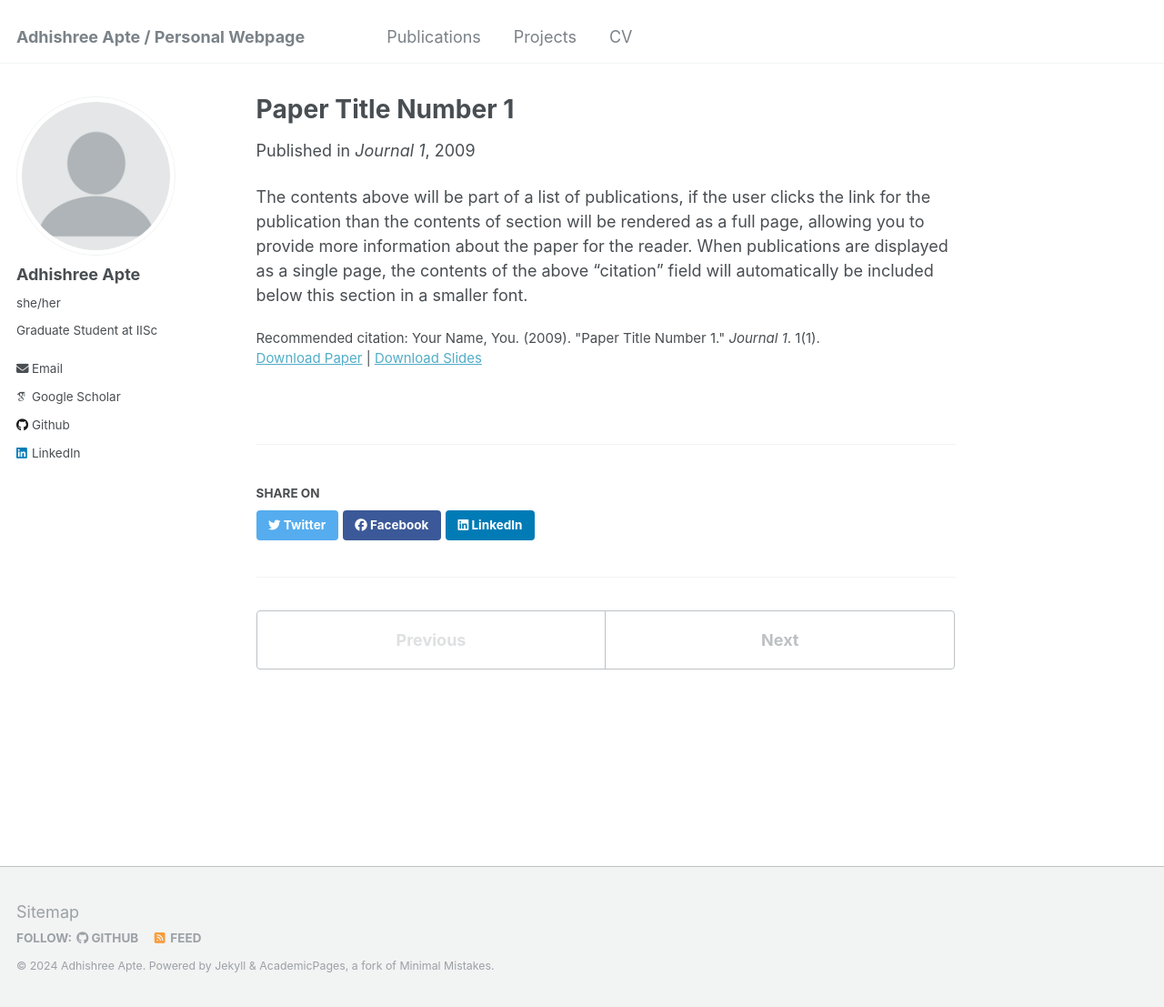
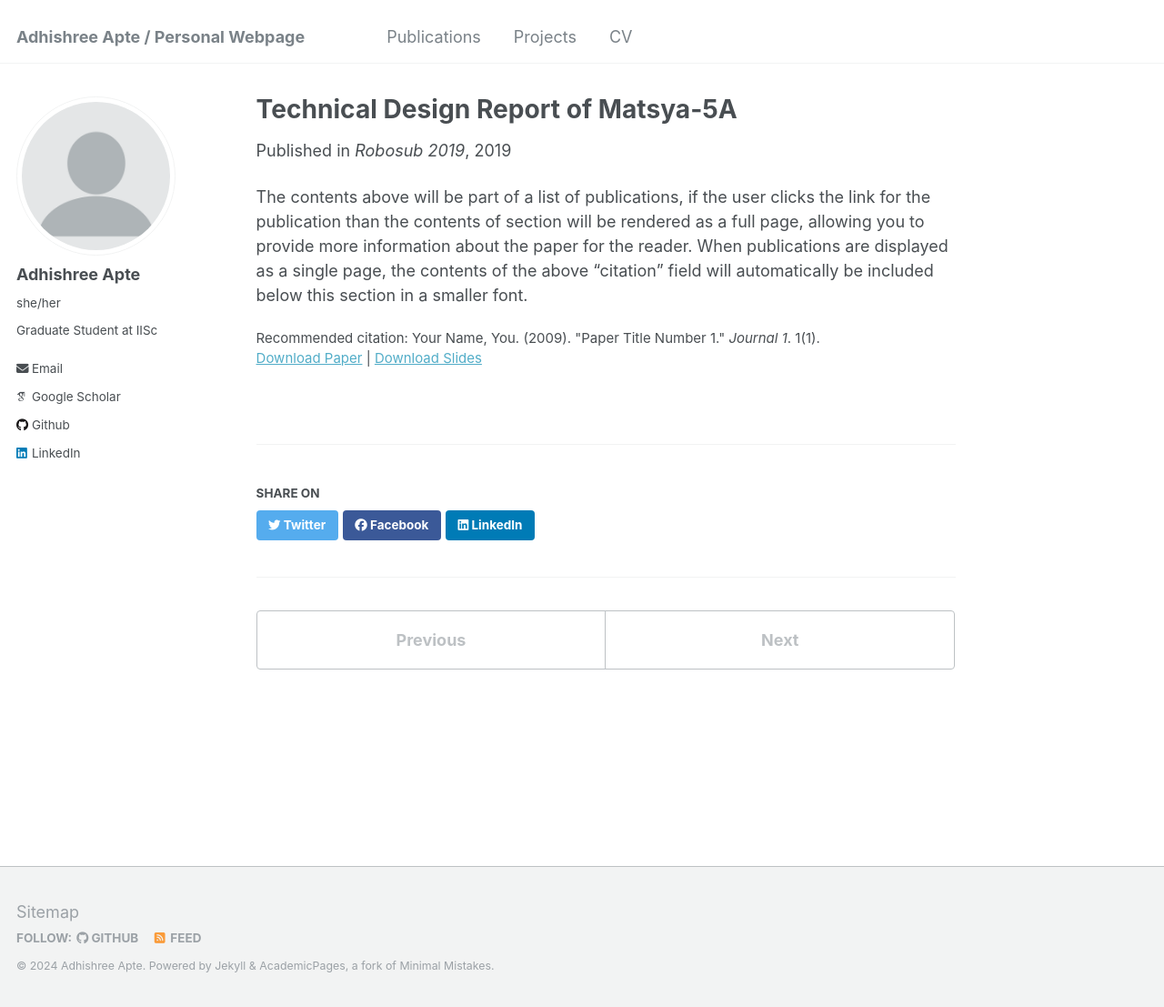
Before and after one commit to adhishreeapte/adhishreeapte.github.io, a Jekyll site: the page built from _publications/2009-10-01-paper-title-number-1.md, in a window 1280 px wide and 1107 px high. Shown: the whole window at 91% size. Built offline with Jekyll 4.4.1, drawn with Linux system fonts in a browser that asks for light colours; some web fonts are replaced.

Commit message:
Update 2009-10-01-paper-title-number-1.md

```diff
--- a/_publications/2009-10-01-paper-title-number-1.md
+++ b/_publications/2009-10-01-paper-title-number-1.md
@@ -1,10 +1,10 @@
 ---
-title: "Paper Title Number 1"
+title: "Technical Design Report of Matsya-5A"
 collection: publications
 permalink: /publication/2009-10-01-paper-title-number-1
-excerpt: 'This paper is about the number 1. The number 2 is left for future work.'
-date: 2009-10-01
-venue: 'Journal 1'
+excerpt: 'Autonomous Underwater Vehicle Team at IIT Bombay manufactures robots called Matsya to participate in Robosub competition'
+date: 10-04-2019
+venue: 'Robosub 2019'
 slidesurl: 'http://academicpages.github.io/files/slides1.pdf'
 paperurl: 'http://academicpages.github.io/files/paper1.pdf'
 citation: 'Your Name, You. (2009). &quot;Paper Title Number 1.&quot; <i>Journal 1</i>. 1(1).'
```
